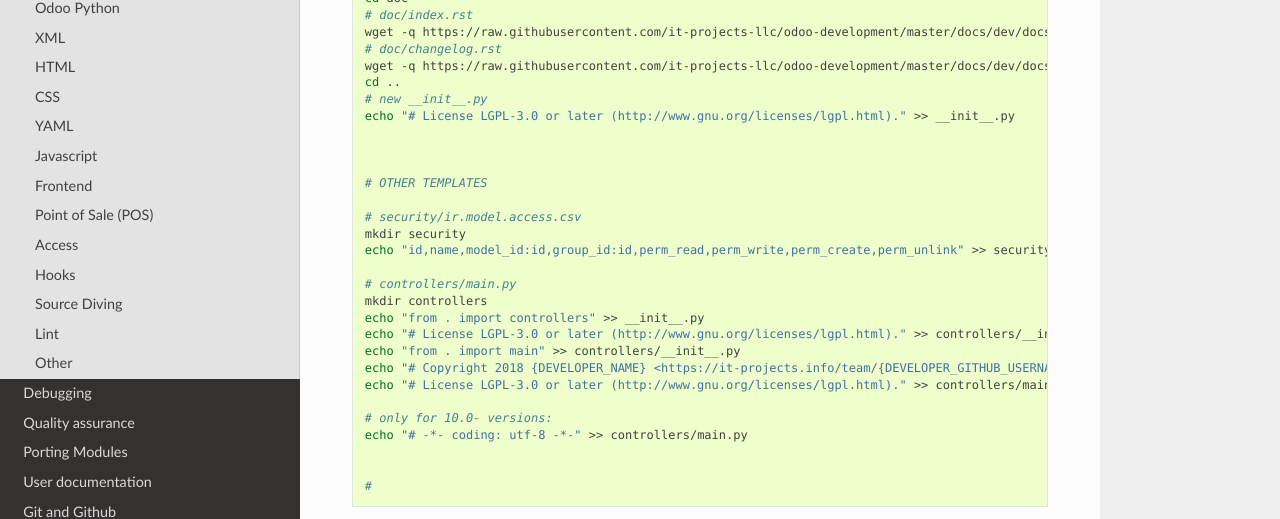
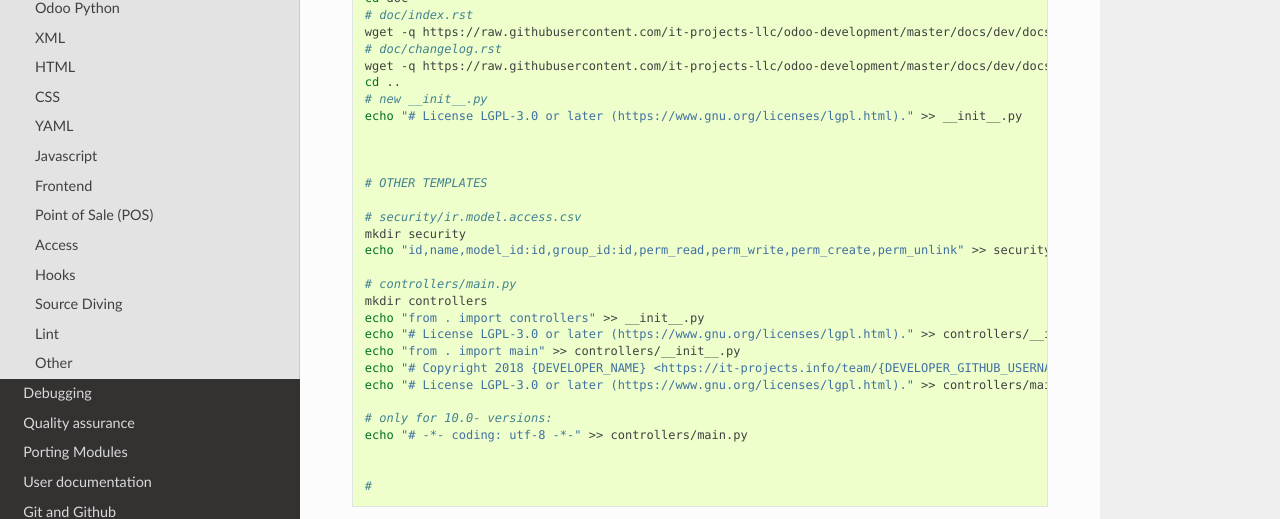
Before and after one commit to itpp-labs/odoo-development, a Sphinx documentation site: the page built from docs/dev/docs/index.rst, in a window 1280 px wide and 900 px high, scrolled down 953 px. Shown: the part 151-670 px from the top of the window. Built offline with Sphinx 7.4.7 and the Read the Docs theme 2.0.0, drawn with Linux system fonts in a browser that asks for light colours; some of the changed lines change nothing that is shown.

Commit message:
use https links

```diff
--- a/docs/dev/docs/index.rst
+++ b/docs/dev/docs/index.rst
@@ -47,7 +47,7 @@
     wget -q https://raw.githubusercontent.com/it-projects-llc/odoo-development/master/docs/dev/docs/templates/doc/changelog.rst
     cd ..
     # new __init__.py
-    echo "# License LGPL-3.0 or later (http://www.gnu.org/licenses/lgpl.html)." >> __init__.py
+    echo "# License LGPL-3.0 or later (https://www.gnu.org/licenses/lgpl.html)." >> __init__.py
 
 
 
@@ -60,10 +60,10 @@
     # controllers/main.py
     mkdir controllers
     echo "from . import controllers" >> __init__.py
-    echo "# License LGPL-3.0 or later (http://www.gnu.org/licenses/lgpl.html)." >> controllers/__init__.py
+    echo "# License LGPL-3.0 or later (https://www.gnu.org/licenses/lgpl.html)." >> controllers/__init__.py
     echo "from . import main" >> controllers/__init__.py
     echo "# Copyright 2018 {DEVELOPER_NAME} <https://it-projects.info/team/{DEVELOPER_GITHUB_USERNAME}>" >> controllers/main.py
-    echo "# License LGPL-3.0 or later (http://www.gnu.org/licenses/lgpl.html)." >> controllers/main.py
+    echo "# License LGPL-3.0 or later (https://www.gnu.org/licenses/lgpl.html)." >> controllers/main.py
 
     # only for 10.0- versions:
     echo "# -*- coding: utf-8 -*-" >> controllers/main.py
```
